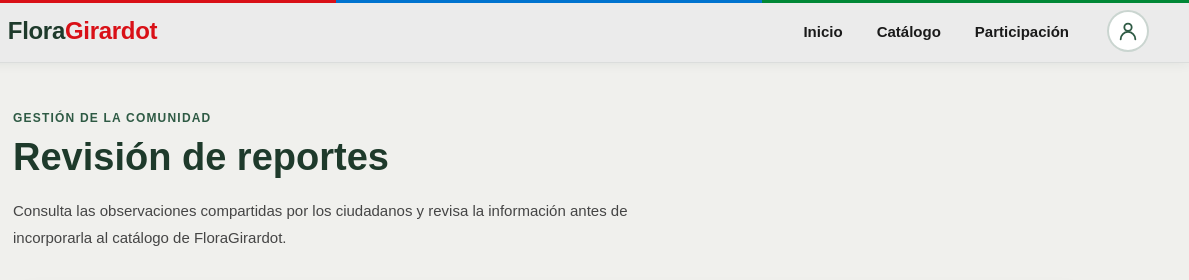
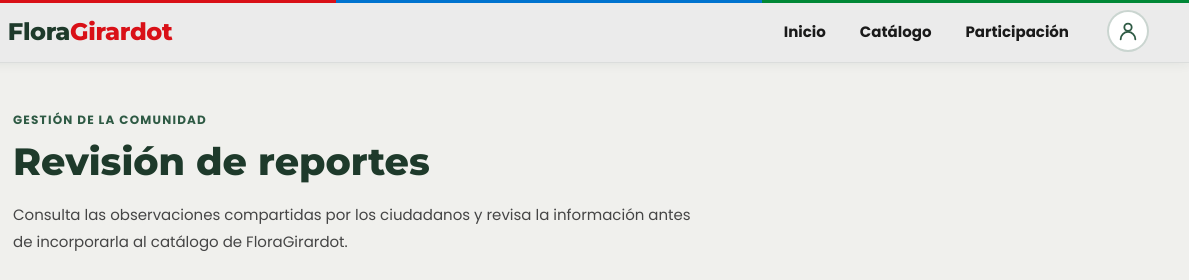
Before and after one commit to EliecerPC/FloraGirardot, a website: page views/revision.html in a window 1280 px wide. Shown: the top 280 px of the page, 91-1280 px from the left. Drawn offline with Linux system fonts and the light colour scheme; no server answers.

Commit message:
style: unificar tipografías en la vista de revisión

```diff
--- a/views/revision.html
+++ b/views/revision.html
@@ -5,6 +5,9 @@
     <meta name="viewport" content="width=device-width, initial-scale=1.0">
     <title>Revisión de reportes - FloraGirardot</title>
     <link rel="stylesheet" href="../public/css/styles.css">
+    <link rel="preconnect" href="https://fonts.googleapis.com">
+    <link rel="preconnect" href="https://fonts.gstatic.com" crossorigin>
+    <link href="https://fonts.googleapis.com/css2?family=Montserrat:wght@700;800&family=Poppins:wght@400;500;600;700&display=swap" rel="stylesheet">
 </head>
 <body>
 <header class="main-header">
```
